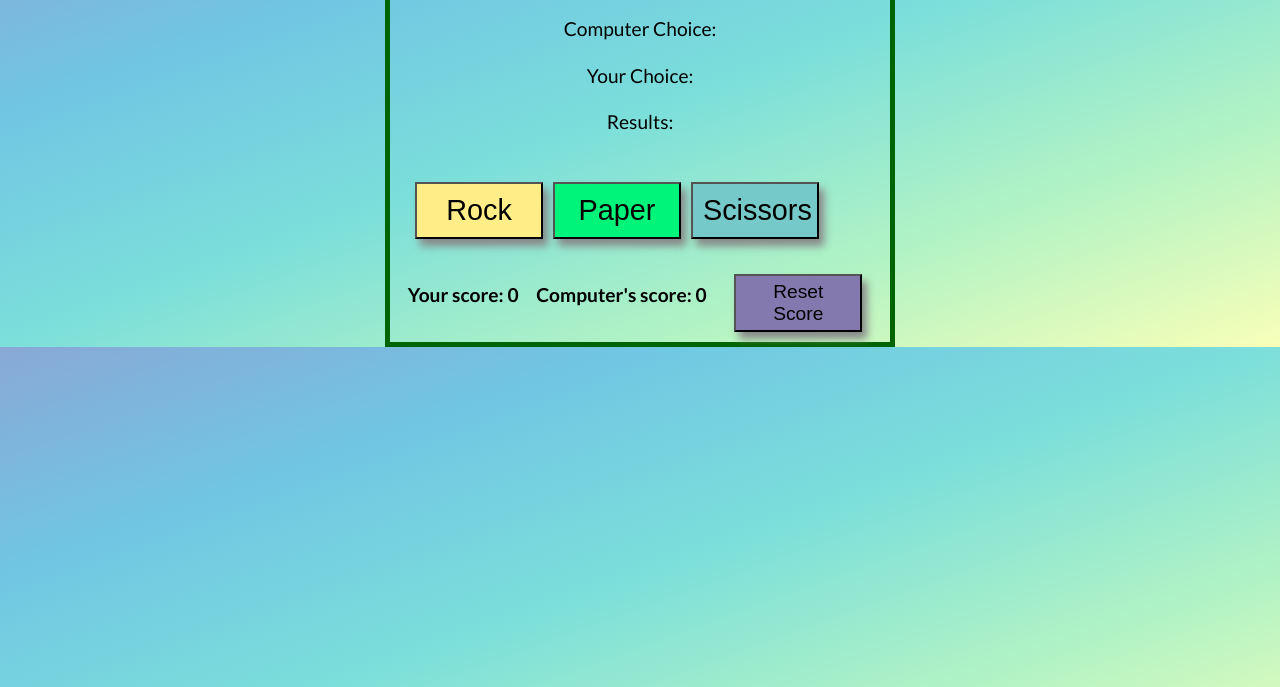
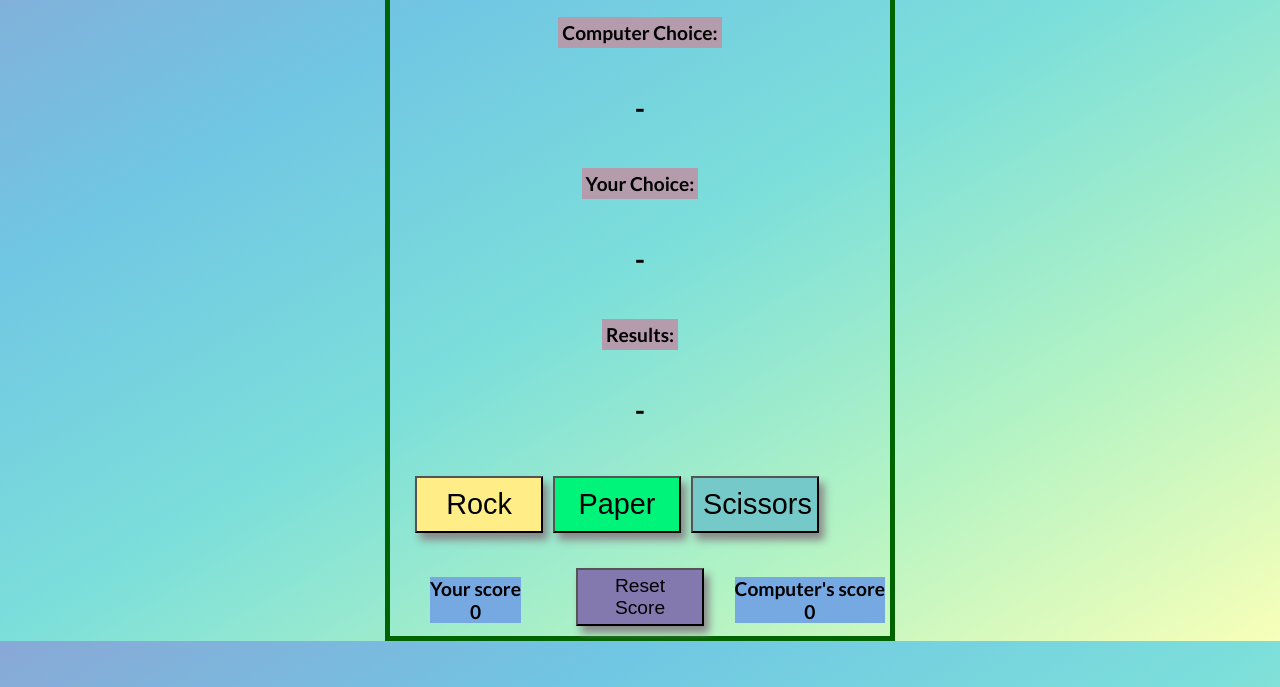
Before and after one commit to Alaalser/Rock-Paper-Scissors-Game, a plain HTML site: page Index.html in a window 1280 px wide. Shown: the part 113-800 px from the top of the page. Drawn offline with Linux system fonts and the light colour scheme.

Commit message:
Update Index.html

```diff
--- a/Index.html
+++ b/Index.html
@@ -8,14 +8,14 @@
   <header><h1>Rock Paper Scissors </h1></header>
   <body>
 
-      <p>Computer Choice:</p>
-     <h2 id="computer-choice"></h2>
+      <p class="style">Computer Choice:</p>
+     <h2 id="computer-choice">-</h2>
 
-     <p>Your Choice:</p>
-     <h2 id="user-choice"></h2>
+     <p class="style">Your Choice:</p>
+     <h2 id="user-choice">-</h2>
 
-     <p>Results:</p>
-     <h2 id="result"></h2>
+     <p class="style"> Results:</p>
+     <h2 id="result">-</h2>
 
       <div class="select-choice">
         <button class="choices" id="rock">Rock</button>
@@ -23,8 +23,8 @@
         <button class="choices" id="scissors">Scissors</button>
       </div>
      <div class="scores">
-       <p class="total-score">Your score: <span id="user-score">0</span></p>
-        <p class="total-score">Computer's score: <span id="computer-score">0</span></p>
+       <p class="total-score1">Your score</br> <span id="user-score">0</span></p>
+        <p class="total-score2">Computer's score</br> <span id="computer-score">0</span></p>
        <button id="reset-button">Reset Score</button>
       </div>
     </div>
```
